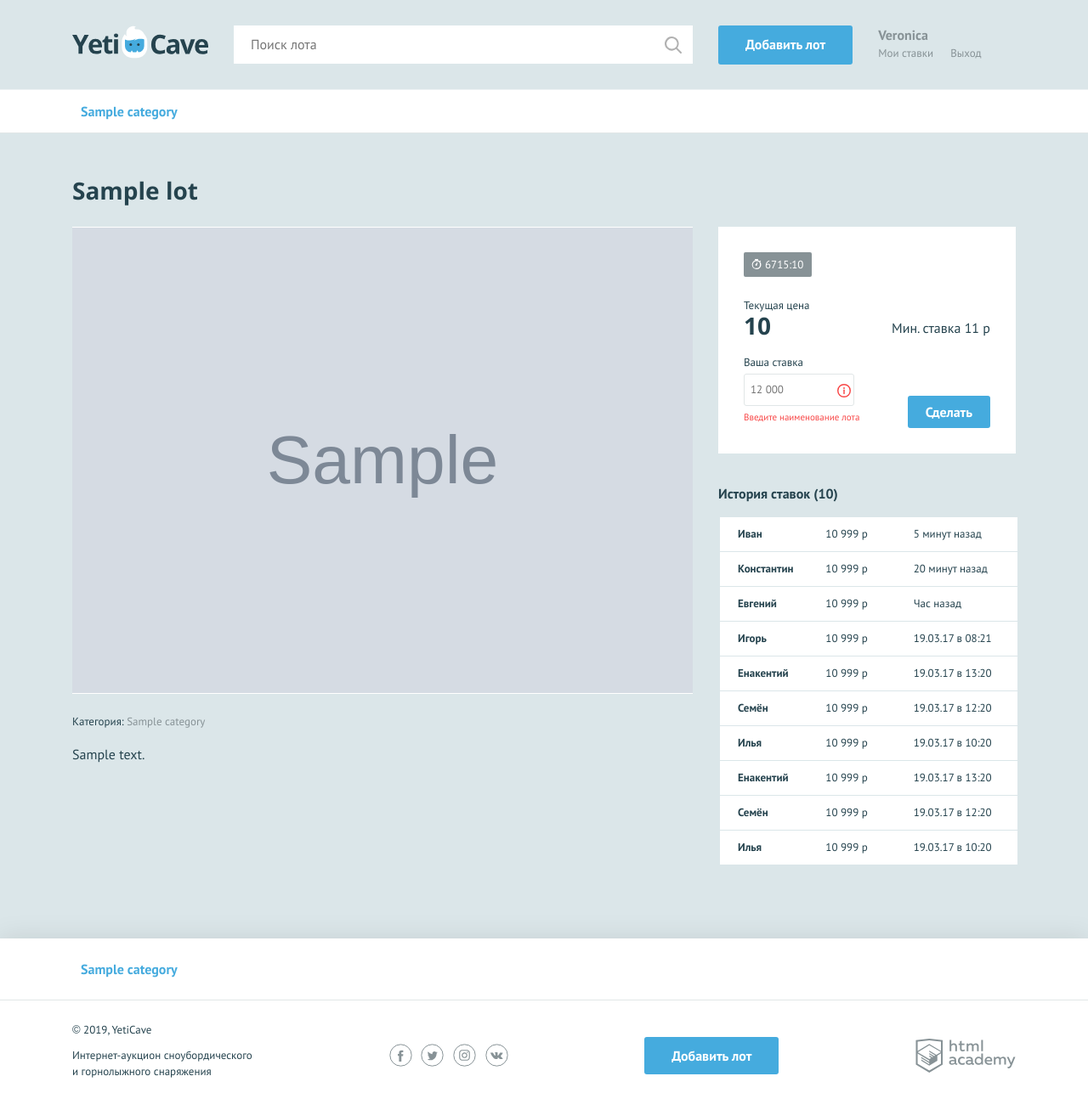
After one commit to veronica-shiyan/104625-yeticave-9, a PHP site: page /lot.php?tab=1 in a window 1280 px wide. The commit adds this page. Shown: the whole page at 85% size. Run offline with PHP 8.4, Linux system fonts and the light colour scheme; tables that the repository leaves empty hold one stand-in row (values such as "Sample post"); grey boxes marked "Sample" are stand-in pictures.

Commit message:
Add output of individual lots

```diff
--- a/helpers.php
+++ b/helpers.php
@@ -154,6 +154,17 @@ function price_format($number) {
     return $number . '  &#8381';
 };
 
+function price_format_no_currency($number) {
+    $number = ceil($number);
+
+    if ($number > 1000) {
+        $number = number_format($number, 0, '', ' ');
+    };
+
+    return $number;
+};
+
+
 // Функция для обрезки тегов в получаемом от пользователя тексте
 function esc($str)
 {
--- a/index.php
+++ b/index.php
@@ -6,8 +6,8 @@ $link = mysqli_connect("localhost", "root", "", "yeticave");
 mysqli_set_charset($link, "utf8");
 
 $sql_categories = 'SELECT * FROM categories';
-$sql_lots = 'SELECT * FROM lots
-INNER JOIN categories ON lots.category_id = categories.id';
+$sql_lots = 'SELECT * FROM categories
+INNER JOIN lots ON lots.category_id = categories.id';
 
 if (!$link) {
     show_queries_error(mysqli_connect_error());
--- /dev/null
+++ b/lot.php
@@ -0,0 +1,49 @@
+<?php
+require_once('helpers.php');
+require_once('data.php');
+
+$link = mysqli_connect("localhost", "root", "", "yeticave");
+mysqli_set_charset($link, "utf8");
+
+$sql_categories = 'SELECT * FROM categories';
+
+$id = isset($_GET['tab']) ? (int)$_GET['tab'] : 0;
+$sql_lot = 'SELECT * FROM lots
+INNER JOIN categories ON lots.category_id = categories.id
+WHERE lots.id = ' . $id;
+
+if (!$link) {
+    show_queries_error(mysqli_connect_error());
+} else {
+    $categories = get_data_array($link, $sql_categories);
+    $lots = get_data_array($link, $sql_lot);
+};
+
+if ($lots) {
+    $lot = $lots[0];
+    $content = include_template('lot.php', [
+        'categories' => $categories,
+        'lot' => $lot
+    ]);
+    $layout_content = include_template('layout.php', [
+        'content' => $content,
+        'title' => $lot['title'],
+        'is_auth' => $is_auth,
+        'user_name' => $user_name,
+        'categories' => $categories,
+        'lot' => $lot
+    ]);
+} else {
+    $content = include_template('404.php', [
+        'categories' => $categories
+    ]);
+    $layout_content = include_template('layout.php', [
+        'content' => $content,
+        'title' => '404 Страница не найдена',
+        'is_auth' => $is_auth,
+        'user_name' => $user_name,
+        'categories' => $categories
+    ]);
+}
+
+print($layout_content);
--- a/templates/layout.php
+++ b/templates/layout.php
@@ -44,9 +44,8 @@
         </div>
     </header>
 
-    <main class="container">
         <?php echo $content ?>
-    </main>
+
 </div>
 
 <footer class="main-footer">
--- /dev/null
+++ b/templates/lot.php
@@ -0,0 +1,103 @@
+<main>
+    <nav class="nav">
+        <ul class="nav__list container">
+            <?php foreach ($categories as $value) : ?>
+                <li class="nav__item">
+                    <a href="pages/all-lots.html"><?php echo $value['name'] ?></a>
+                </li>
+            <?php endforeach; ?>
+        </ul>
+    </nav>
+    <section class="lot-item container">
+        <h2><?php echo $lot['title'] ?></h2>
+        <div class="lot-item__content">
+            <div class="lot-item__left">
+                <div class="lot-item__image">
+                    <img src="<?php echo $lot['image'] ?>" width="730" height="548" alt="Сноуборд">
+                </div>
+                <p class="lot-item__category">Категория: <span><?php echo $lot['name'] ?></span></p>
+                <p class="lot-item__description"><?php echo $lot['description'] ?></p>
+            </div>
+            <div class="lot-item__right">
+                <div class="lot-item__state">
+                    <div class="lot-item__timer timer <?= check_warning_time(strtotime($lot['completed_at'])) ? 'timer--finishing' : '' ?>">
+                        <?= calculate_time_lot_ending(strtotime($lot['completed_at'])); ?>
+                    </div>
+                    <div class="lot-item__cost-state">
+                        <div class="lot-item__rate">
+                            <span class="lot-item__amount">Текущая цена</span>
+                            <span class="lot-item__cost"><?php echo price_format_no_currency($lot['starting_price']) ?></span>
+                        </div>
+                        <div class="lot-item__min-cost">
+                            Мин. ставка
+                            <span><?php echo price_format_no_currency($lot['starting_price'] + $lot['bet_step']) . ' р' ?></span>
+                        </div>
+                    </div>
+                    <form class="lot-item__form" action="https://echo.htmlacademy.ru" method="post" autocomplete="off">
+                        <p class="lot-item__form-item form__item form__item--invalid">
+                            <label for="cost">Ваша ставка</label>
+                            <input id="cost" type="text" name="cost" placeholder="12 000">
+                            <span class="form__error">Введите наименование лота</span>
+                        </p>
+                        <button type="submit" class="button">Сделать ставку</button>
+                    </form>
+                </div>
+                <div class="history">
+                    <h3>История ставок (<span>10</span>)</h3>
+                    <table class="history__list">
+                        <tr class="history__item">
+                            <td class="history__name">Иван</td>
+                            <td class="history__price">10 999 р</td>
+                            <td class="history__time">5 минут назад</td>
+                        </tr>
+                        <tr class="history__item">
+                            <td class="history__name">Константин</td>
+                            <td class="history__price">10 999 р</td>
+                            <td class="history__time">20 минут назад</td>
+                        </tr>
+                        <tr class="history__item">
+                            <td class="history__name">Евгений</td>
+                            <td class="history__price">10 999 р</td>
+                            <td class="history__time">Час назад</td>
+                        </tr>
+                        <tr class="history__item">
+                            <td class="history__name">Игорь</td>
+                            <td class="history__price">10 999 р</td>
+                            <td class="history__time">19.03.17 в 08:21</td>
+                        </tr>
+                        <tr class="history__item">
+                            <td class="history__name">Енакентий</td>
+                            <td class="history__price">10 999 р</td>
+                            <td class="history__time">19.03.17 в 13:20</td>
+                        </tr>
+                        <tr class="history__item">
+                            <td class="history__name">Семён</td>
+                            <td class="history__price">10 999 р</td>
+                            <td class="history__time">19.03.17 в 12:20</td>
+                        </tr>
+                        <tr class="history__item">
+                            <td class="history__name">Илья</td>
+                            <td class="history__price">10 999 р</td>
+                            <td class="history__time">19.03.17 в 10:20</td>
+                        </tr>
+                        <tr class="history__item">
+                            <td class="history__name">Енакентий</td>
+                            <td class="history__price">10 999 р</td>
+                            <td class="history__time">19.03.17 в 13:20</td>
+                        </tr>
+                        <tr class="history__item">
+                            <td class="history__name">Семён</td>
+                            <td class="history__price">10 999 р</td>
+                            <td class="history__time">19.03.17 в 12:20</td>
+                        </tr>
+                        <tr class="history__item">
+                            <td class="history__name">Илья</td>
+                            <td class="history__price">10 999 р</td>
+                            <td class="history__time">19.03.17 в 10:20</td>
+                        </tr>
+                    </table>
+                </div>
+            </div>
+        </div>
+    </section>
+</main>
```
Also changed, not shown: queries.sql (+6 -6 lines), templates/404.php (added, +15 -0 lines), templates/index.php (+11 -6 lines).
